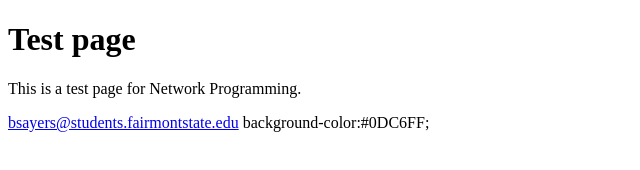
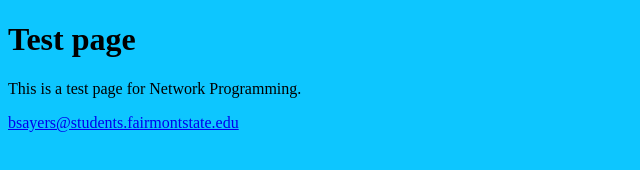
Before and after one commit to 300xc/300xc.github.io, a plain HTML site: page index.html in a window 1280 px wide. Shown: the whole page, without its empty margins (0-640 px from the left). Drawn offline with Linux system fonts and the light colour scheme.

Commit message:
Update index.html

```diff
--- a/index.html
+++ b/index.html
@@ -9,7 +9,7 @@
 <h1>Test page</h1>
 <p>This is a test page for Network Programming.</p>
 <a href="mailto:bsayers@students.fairmontstate.edu">bsayers@students.fairmontstate.edu</a>
-background-color:#0DC6FF;
+<body style="background-color:#0DC6FF;">
 </body>
 
 </html>
```
